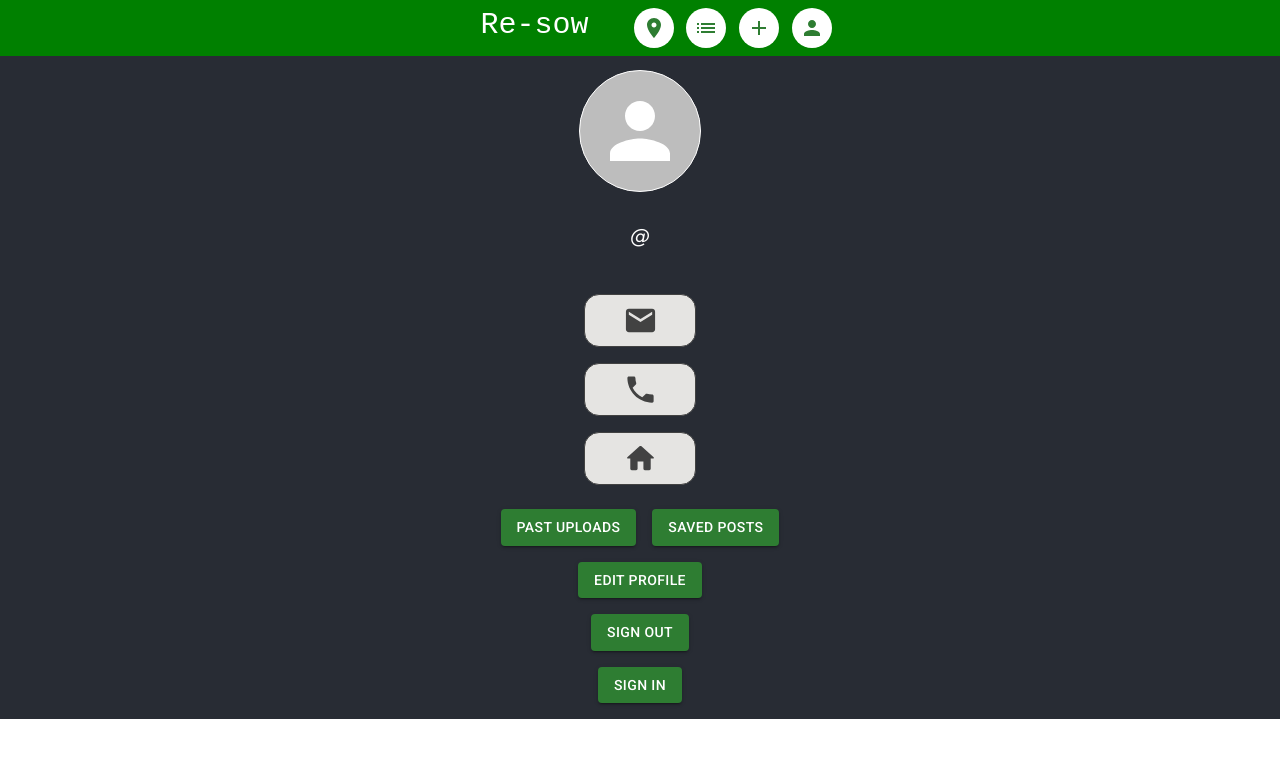
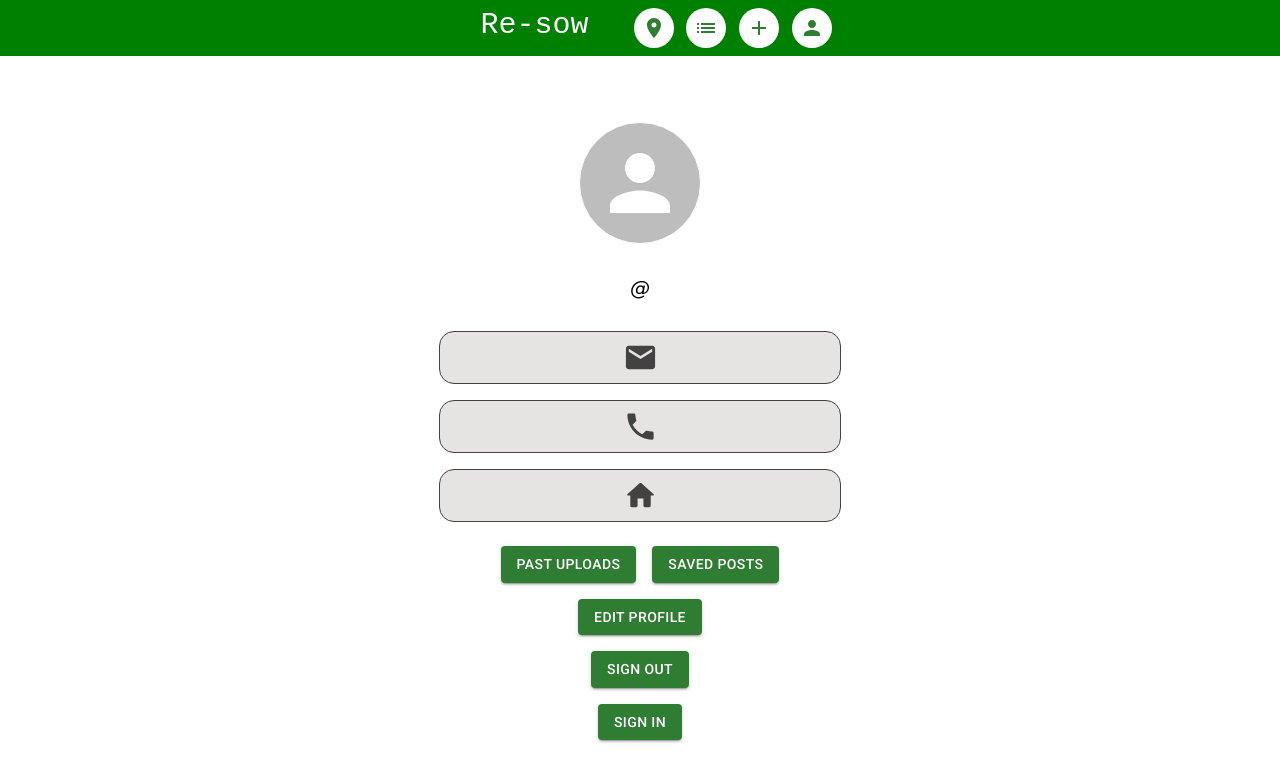
Before and after one commit to sachiniyer/resow, a React (Create React App) app in the folder front-end/: page /UserProfile in a window 1280 px wide. Shown: the top 782 px of the page. Built offline with nearby package versions, Linux system fonts and the light colour scheme; no server answers.

Commit message:
Revert "Background"

```diff
--- a/front-end/src/pages/UserProfile.css
+++ b/front-end/src/pages/UserProfile.css
@@ -1,16 +1,15 @@
 .UserProfile{
-    /* position:absolute;
+    position:absolute;
     top: 15vh;
     right:0px;
-    left:0px; */
-    background-color: #282c34;
+    left:0px;
 }
 
 .TopPart{
-    padding: 15px;
+    padding: 0px;
     margin: 0px;
     margin-top: 2px;
-    color: white;
+    color: black;
     object-position: center top;
     font-family:Verdana, Geneva, Tahoma, sans-serif;
 }
```
